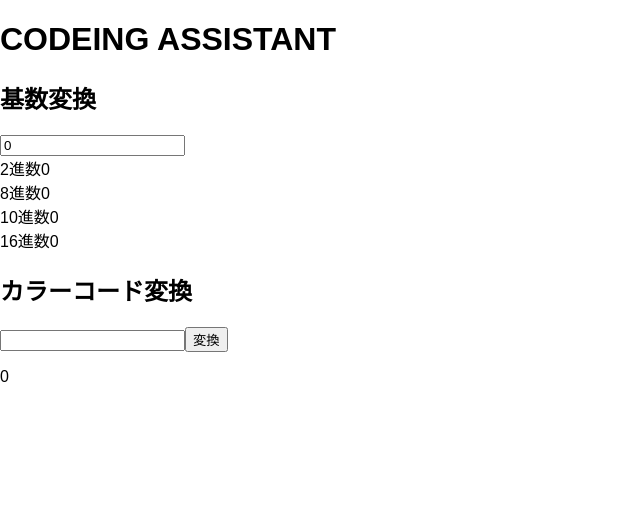
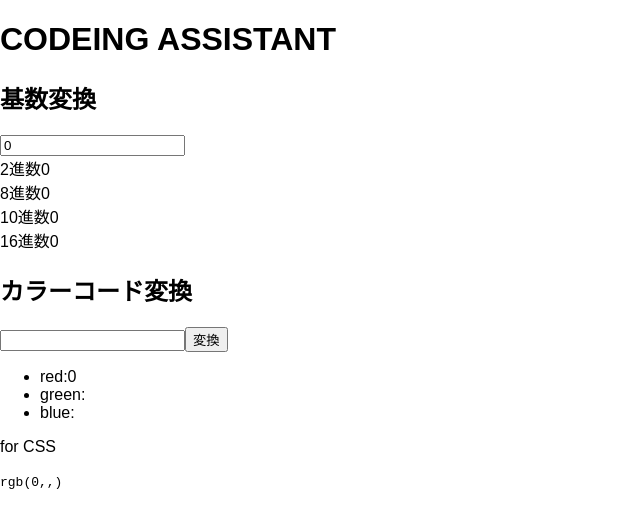
Before and after one commit to ken7253/coding_assistant, a Vue app: page / in a window 1280 px wide. Shown: the top 528 px of the page, without its empty margins (0-640 px from the left). Built offline with nearby package versions, Linux system fonts and the light colour scheme.

Commit message:
display for document rgb color.

```diff
--- a/src/components/ColorConversion.vue
+++ b/src/components/ColorConversion.vue
@@ -3,7 +3,13 @@
     <h2>カラーコード変換</h2>
     <input v-model="colorCode" type="text" />
     <input @click="moldNum" type="button" value="変換">
-    <p>{{ rgbColor }}</p>
+    <ul>
+      <li>red:{{ rgbColor[0] }}</li>
+      <li>green:{{ rgbColor[1] }}</li>
+      <li>blue:{{ rgbColor[2] }}</li>
+    </ul>
+    <p>for CSS</p>
+    <code>rgb({{ rgbColor[0] }},{{ rgbColor[1] }},{{ rgbColor[2] }})</code>
   </div>
 </template>
 
```
